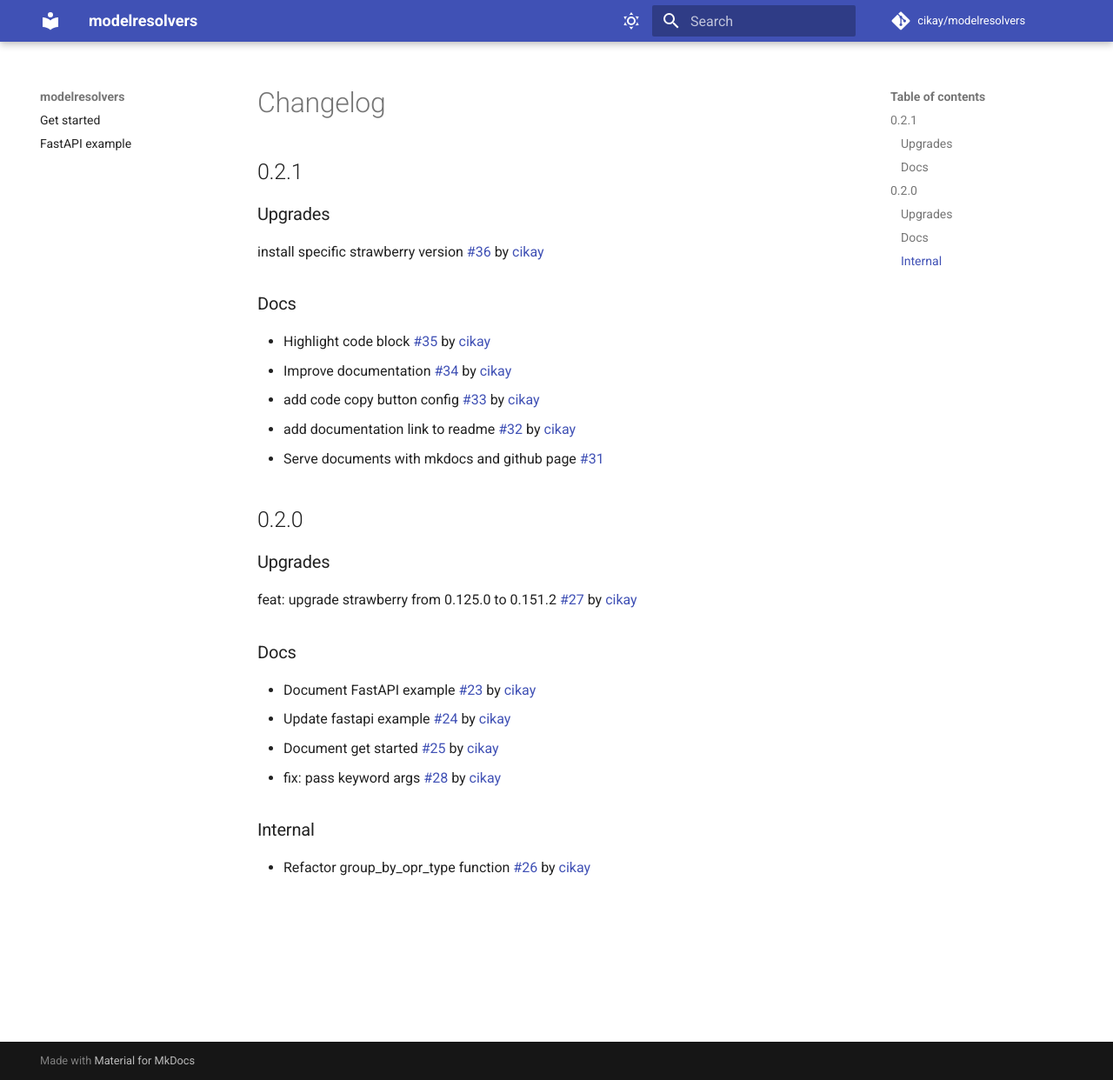
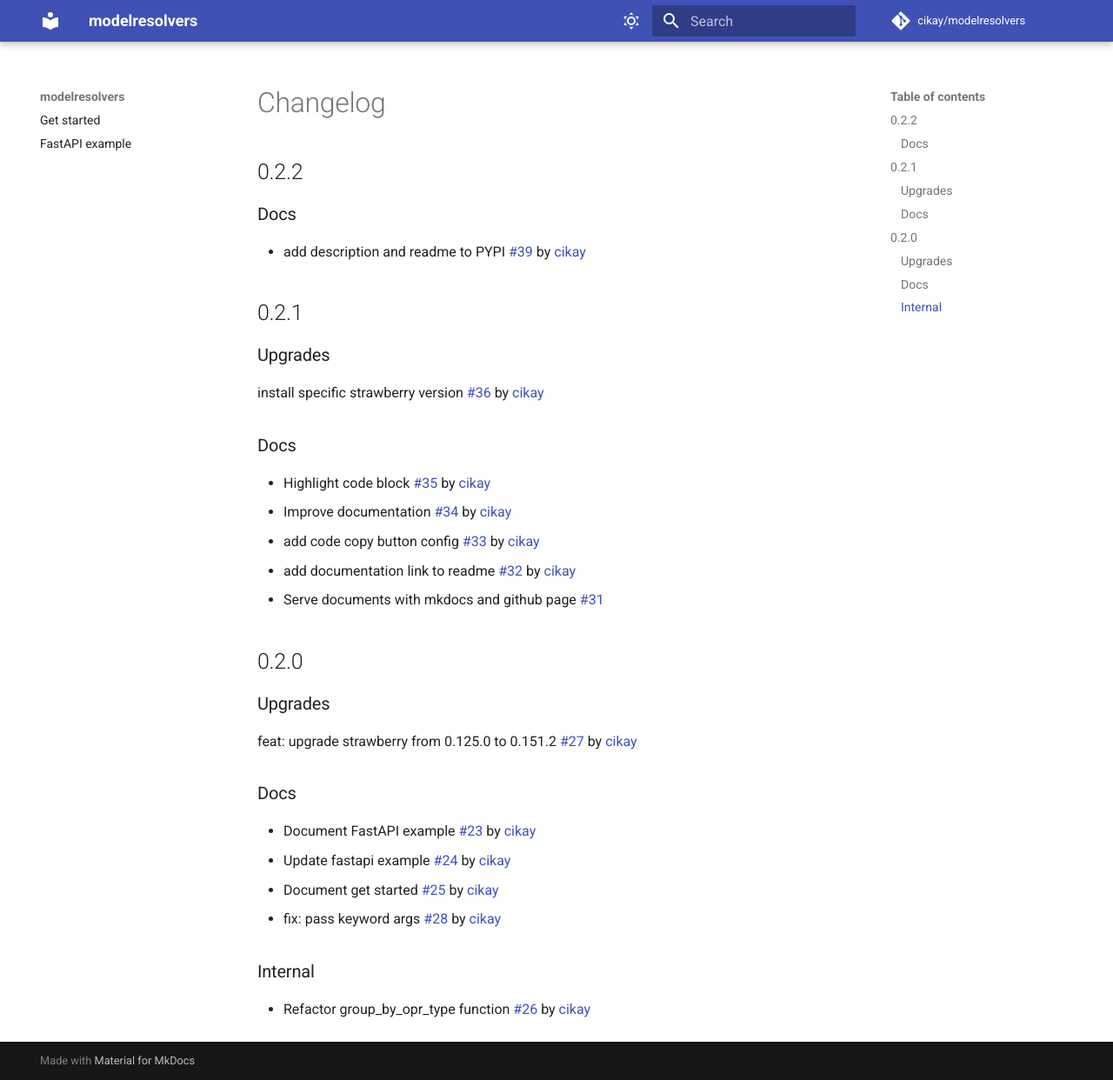
Before and after one commit to cikay/modelresolvers, an MkDocs documentation site: the page built from docs/changelog.md, in a window 1280 px wide and 1242 px high. Shown: the whole window at 87% size. Built offline with MkDocs 1.6.1 and Material for MkDocs 9.7.7, drawn with Linux system fonts in a browser that asks for light colours; comment, search, counter and statistics services are not loaded.

Commit message:
relase 0.2.2

```diff
--- a/docs/changelog.md
+++ b/docs/changelog.md
@@ -1,3 +1,9 @@
+## 0.2.2
+
+### Docs
+* add description and readme to PYPI [#39](https://github.com/cikay/modelresolvers/pull/39) by [cikay](https://github.com/cikay)
+
+
 ## 0.2.1
 
 ### Upgrades
--- a/pyproject.toml
+++ b/pyproject.toml
@@ -1,6 +1,6 @@
 [tool.poetry]
 name = "modelresolvers"
-version = "v0.2.1"
+version = "v0.2.2"
 description = "Modelresolvers structures your GraphQL project by feature instead of operation type such as query and mutation to manage it easier"
 readme = "README.md"
 authors = ["Muzaffer Cıkay"]
```
